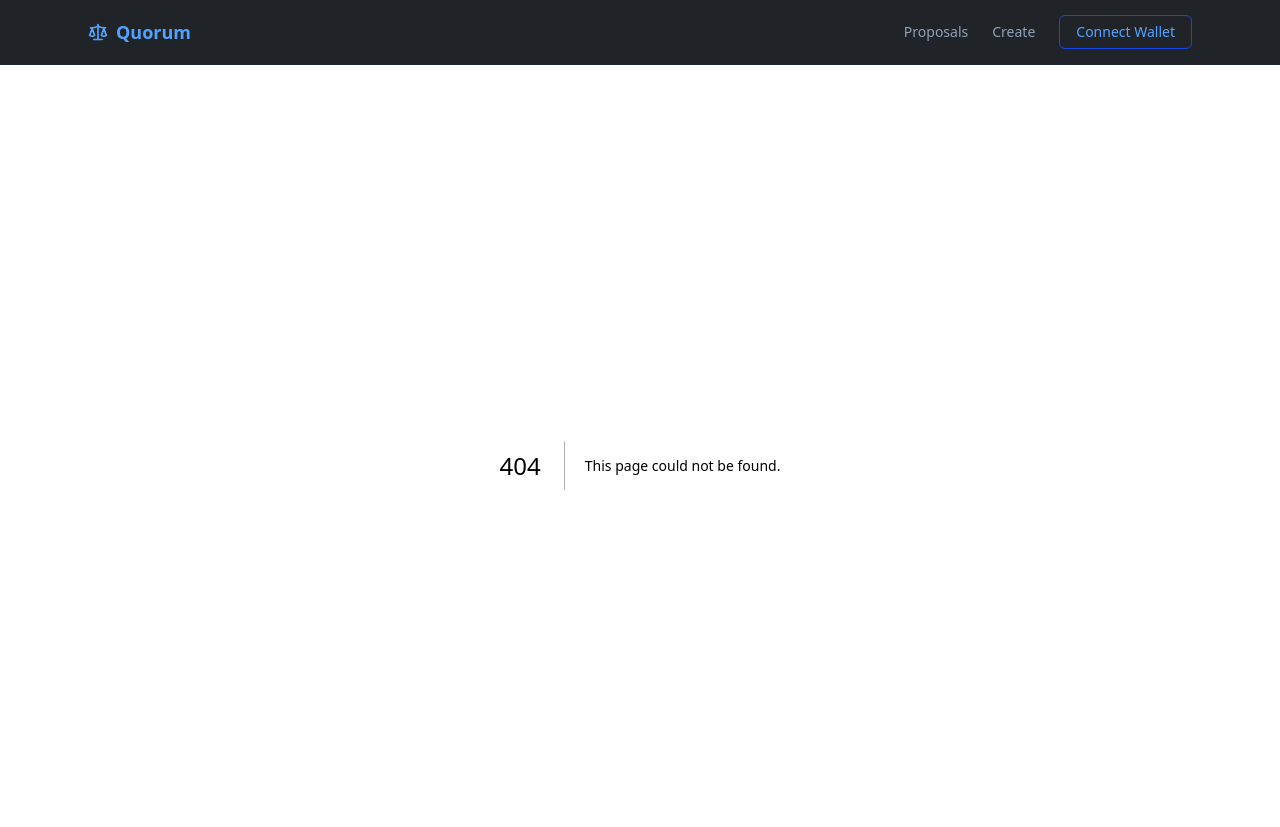
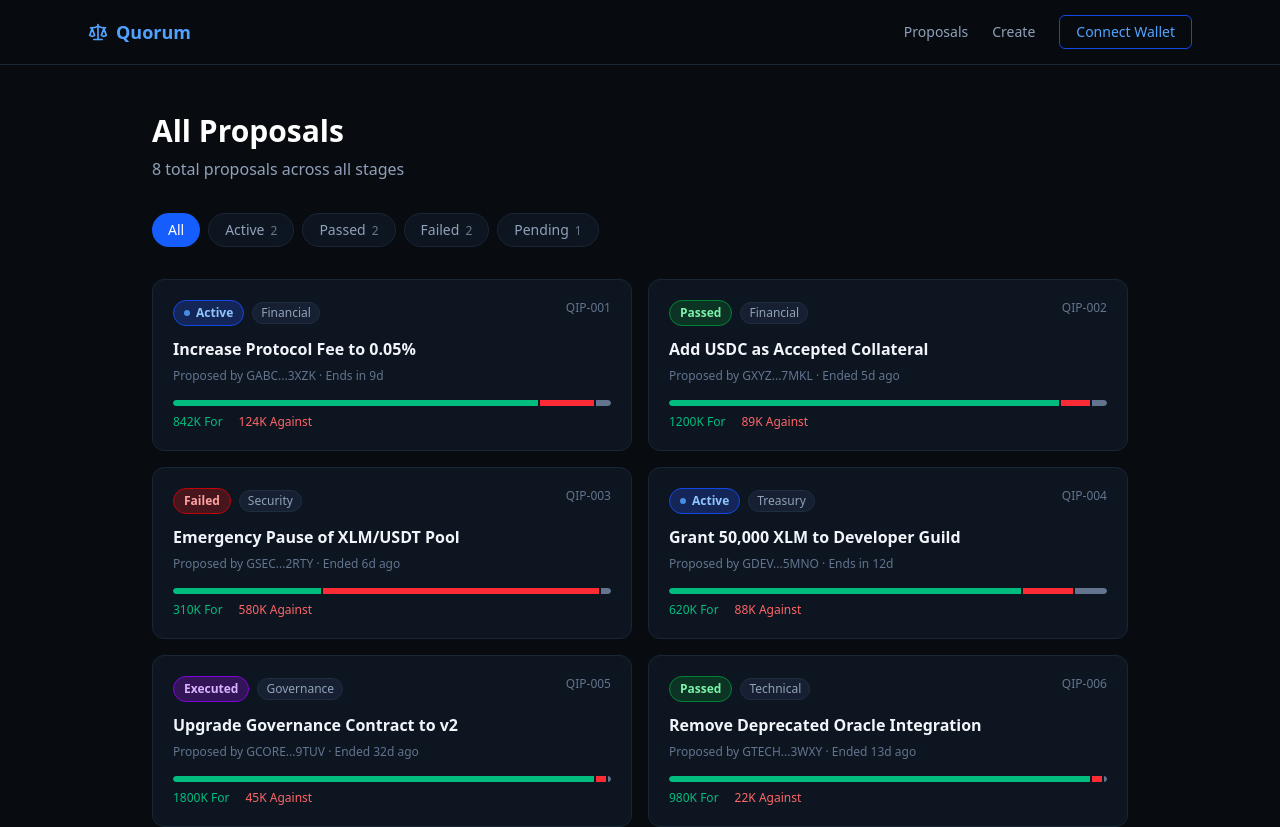
Before and after one commit to StellarQuorum/StellarQuorum, a Next.js app in the folder frontend/: page /proposals in a window 1280 px wide. Before the commit this address had no page. Shown: the top 827 px of the page. Built offline with nearby package versions, Linux system fonts and the light colour scheme.

Commit message:
feat(pages): add Proposals list page with All/Active/Passed/Failed/Pending filter tabs

```diff
--- /dev/null
+++ b/frontend/app/proposals/page.tsx
@@ -0,0 +1,61 @@
+'use client';
+
+import { useState } from "react";
+import { PROPOSALS } from "@/lib/proposals";
+import ProposalCard from "@/components/ProposalCard";
+import type { ProposalStatus } from "@/lib/types";
+
+const FILTERS: { label: string; value: ProposalStatus | "all" }[] = [
+  { label: "All", value: "all" },
+  { label: "Active", value: "active" },
+  { label: "Passed", value: "passed" },
+  { label: "Failed", value: "failed" },
+  { label: "Pending", value: "pending" },
+];
+
+export default function ProposalsPage() {
+  const [filter, setFilter] = useState<ProposalStatus | "all">("all");
+
+  const filtered = filter === "all" ? PROPOSALS : PROPOSALS.filter(p => p.status === filter);
+
+  return (
+    <div className="max-w-5xl mx-auto px-6 py-12">
+      <div className="mb-8">
+        <h1 className="text-3xl font-bold text-white mb-2">All Proposals</h1>
+        <p className="text-slate-400">{PROPOSALS.length} total proposals across all stages</p>
+      </div>
+
+      {/* Filter tabs */}
+      <div className="flex gap-2 mb-8 flex-wrap">
+        {FILTERS.map(f => (
+          <button
+            key={f.value}
+            onClick={() => setFilter(f.value)}
+            className={`px-4 py-1.5 rounded-full text-sm font-medium transition-colors ${
+              filter === f.value
+                ? "bg-blue-600 text-white"
+                : "bg-[#0d1520] border border-[#1a2535] text-slate-400 hover:border-blue-800"
+            }`}
+          >
+            {f.label}
+            {f.value !== "all" && (
+              <span className="ml-1.5 text-xs opacity-70">
+                {PROPOSALS.filter(p => p.status === f.value).length}
+              </span>
+            )}
+          </button>
+        ))}
+      </div>
+
+      {filtered.length === 0 ? (
+        <div className="text-center py-16 text-slate-500">No proposals match this filter.</div>
+      ) : (
+        <div className="grid md:grid-cols-2 gap-4">
+          {filtered.map(p => (
+            <ProposalCard key={p.id} proposal={p} />
+          ))}
+        </div>
+      )}
+    </div>
+  );
+}
```
